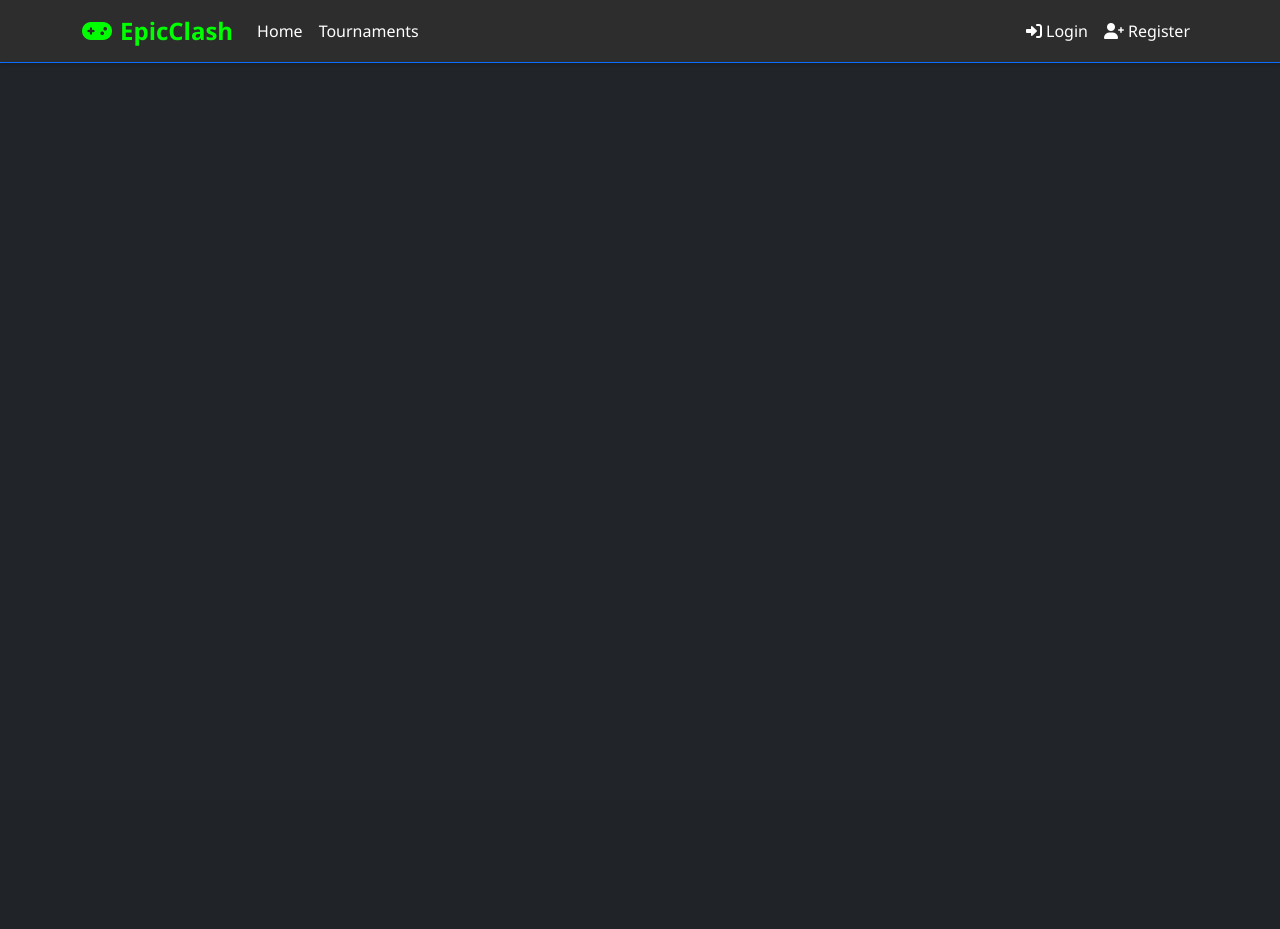
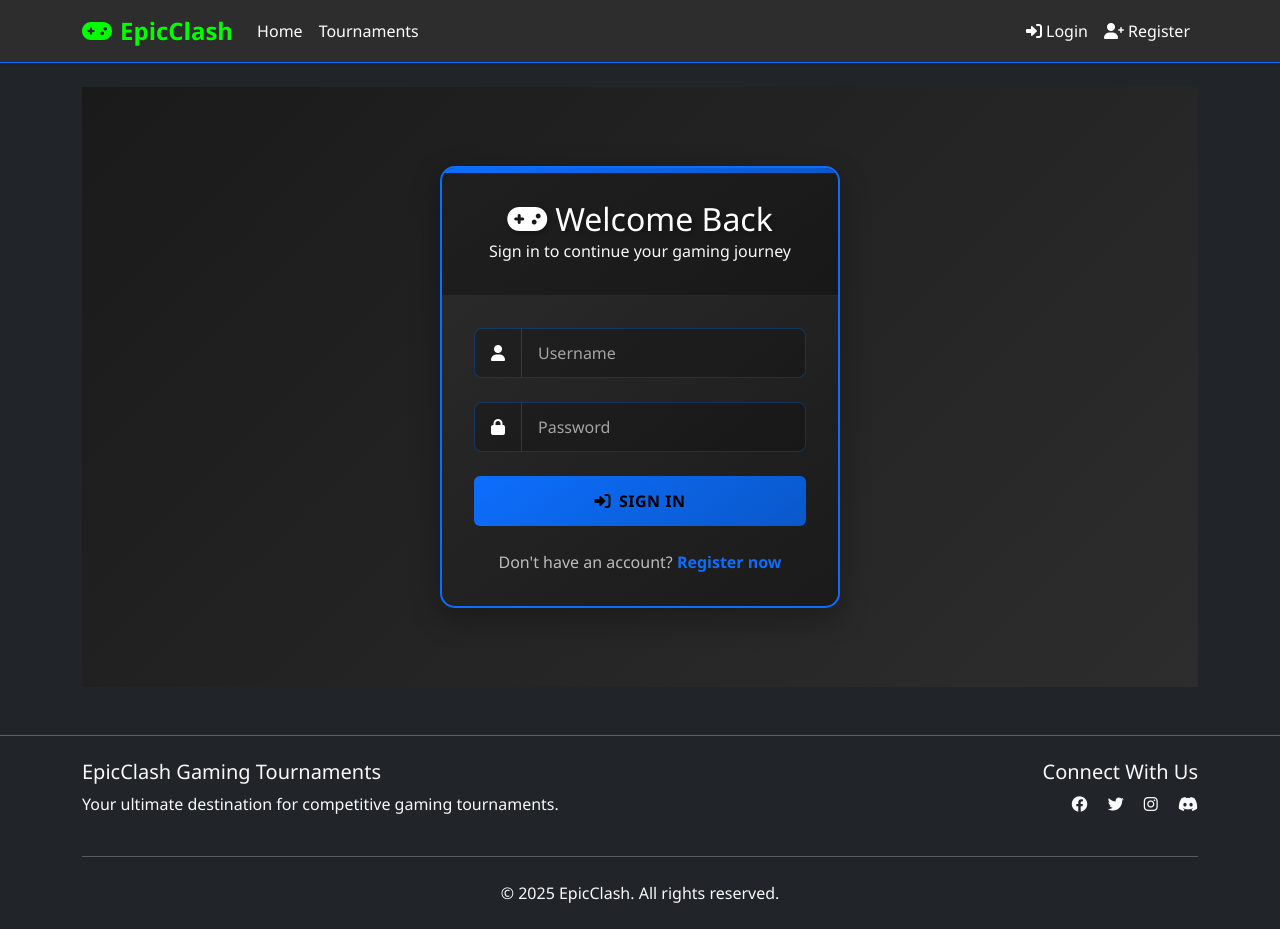
Before and after one commit to Bharaneedharan-K/Gaming-Tournament-Hosting-Website, a PHP site: page /login.php in a window 1280 px wide. Before the commit the page ends 63 px from the top, so only its background shows below. Run offline with PHP 8.4, Linux system fonts and the light colour scheme.

Commit message:
login page ui change

```diff
--- a/login.php
+++ b/login.php
@@ -35,7 +35,128 @@
 ?>
 
 <style>
+.login-container {
+    min-height: calc(100vh - 200px);
+    display: flex;
+    align-items: center;
+    justify-content: center;
+    background: linear-gradient(135deg, #1a1a1a 0%, #2d2d2d 100%);
+    padding: 2rem;
+}
 
+.login-card {
+    background: linear-gradient(145deg, #2d2d2d 0%, #1a1a1a 100%);
+    border-radius: 15px;
+    box-shadow: 0 10px 30px rgba(0, 0, 0, 0.3);
+    border: 2px solid #0d6efd;
+    overflow: hidden;
+    width: 100%;
+    max-width: 400px;
+    position: relative;
+}
+
+.login-card::before {
+    content: '';
+    position: absolute;
+    top: 0;
+    left: 0;
+    right: 0;
+    height: 5px;
+    background: linear-gradient(90deg, #0d6efd, #0a58ca);
+}
+
+.login-header {
+    background: rgba(0, 0, 0, 0.3);
+    padding: 2rem;
+    text-align: center;
+    border-bottom: 1px solid rgba(13, 110, 253, 0.2);
+}
+
+.login-header h2 {
+    color: #fff;
+    margin: 0;
+    font-size: 2rem;
+    text-shadow: 2px 2px 4px rgba(0, 0, 0, 0.3);
+}
+
+.login-body {
+    padding: 2rem;
+}
+
+.form-control {
+    background: rgba(0, 0, 0, 0.2);
+    border: 1px solid rgba(13, 110, 253, 0.3);
+    color: #fff;
+    height: 50px;
+    padding: 0.75rem 1rem;
+    border-radius: 8px;
+    transition: all 0.3s;
+}
+
+.form-control:focus {
+    background: rgba(0, 0, 0, 0.3);
+    border-color: #0d6efd;
+    box-shadow: 0 0 0 0.25rem rgba(13, 110, 253, 0.25);
+}
+
+.form-control::placeholder {
+    color: rgba(255, 255, 255, 0.6);
+}
+
+.btn-login {
+    background: linear-gradient(145deg, #0d6efd 0%, #0a58ca 100%);
+    border: none;
+    height: 50px;
+    font-weight: 600;
+    letter-spacing: 0.5px;
+    text-transform: uppercase;
+    transition: all 0.3s;
+}
+
+.btn-login:hover {
+    transform: translateY(-2px);
+    box-shadow: 0 5px 15px rgba(13, 110, 253, 0.3);
+}
+
+.alert {
+    background: rgba(220, 53, 69, 0.1);
+    border: 1px solid rgba(220, 53, 69, 0.3);
+    color: #fff;
+    border-radius: 8px;
+    padding: 1rem;
+    margin-bottom: 1.5rem;
+}
+
+.register-link {
+    text-align: center;
+    margin-top: 1.5rem;
+    color: rgba(255, 255, 255, 0.7);
+}
+
+.register-link a {
+    color: #0d6efd;
+    text-decoration: none;
+    font-weight: 600;
+    transition: all 0.3s;
+}
+
+.register-link a:hover {
+    color: #0a58ca;
+    text-decoration: underline;
+}
+
+.input-group-text {
+    background: rgba(0, 0, 0, 0.2);
+    border: 1px solid rgba(13, 110, 253, 0.3);
+    color: #fff;
+    border-radius: 8px 0 0 8px;
+    padding: 0 1rem;
+}
+
+.input-group .form-control {
+    border-radius: 0 8px 8px 0;
+}
+</style>
 
 <div class="login-container">
     <div class="login-card">
```
